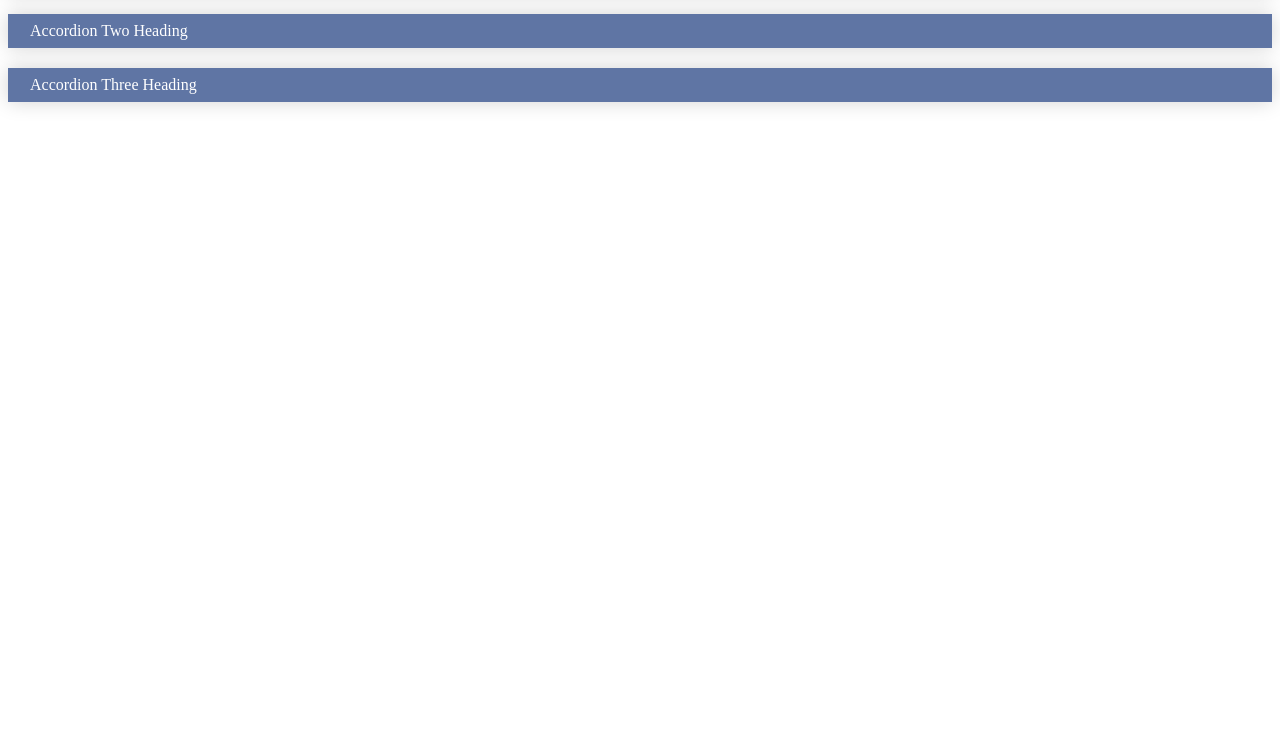
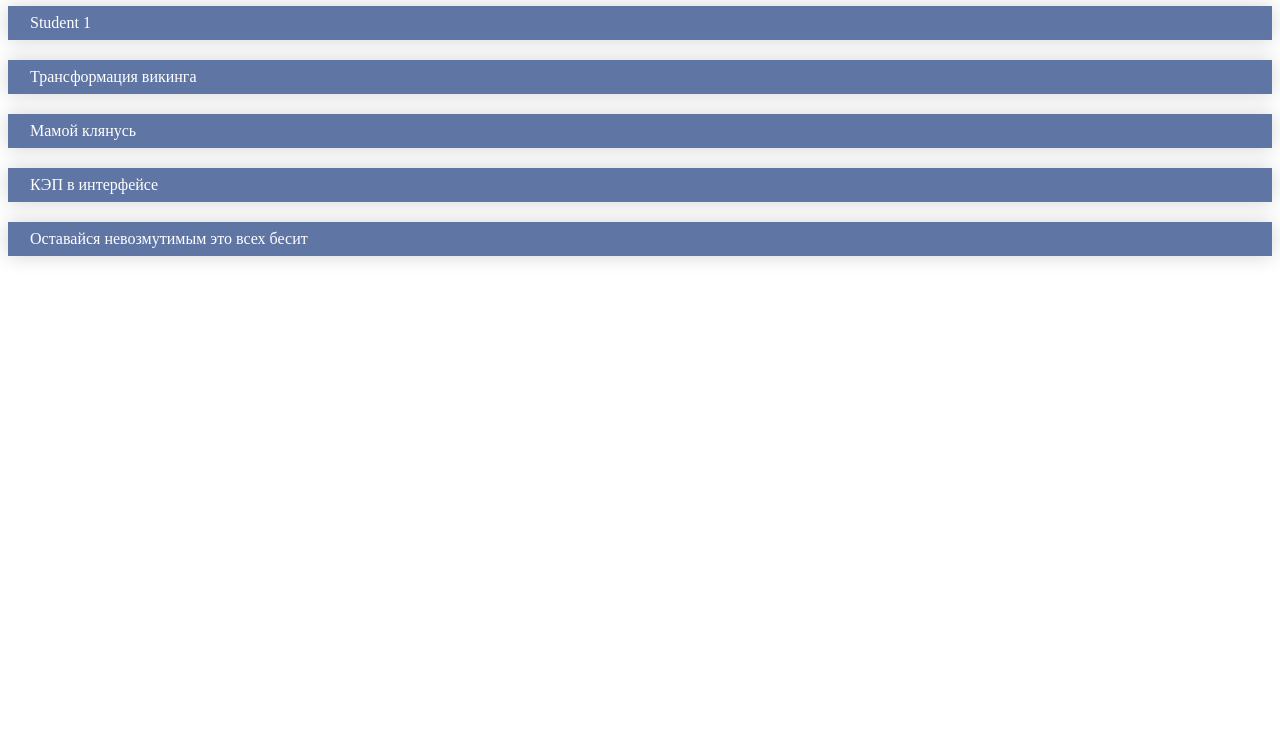
Before and after one commit to wildmakaka/cssBayan, a plain HTML site: page index.html in a window 1280 px wide. Shown: the part 60-800 px from the top of the page. Drawn offline with Linux system fonts and the light colour scheme.

Commit message:
feat: add pictures (Sat 11 Mar 23:16:09 MSK 2023)

```diff
--- a/index.html
+++ b/index.html
@@ -1,26 +1,26 @@
 <html>
   <head>
-<title>CSS Accordion using checkbox, label and div tags</title>
+    <title>CSS Bayan</title>
     <style>
       .hidecontent {
         display: none;
       }
 
       #myaccordion label {
-		box-shadow:0 0 20px #d4d4d4;
+        box-shadow: 0 0 20px #d4d4d4;
         display: block;
         padding: 8px 22px;
         margin: 20px 0px 1px 0px;
         cursor: pointer;
         background: #5f75a4;
-		color: #FFF;
-		transition: ease .5s;
+        color: #fff;
+        transition: ease 0.5s;
       }
       #myaccordion label:hover {
         background: #5f75ff;
       }
       .content {
-		box-shadow:0 0 20px #d4d4d4;
+        box-shadow: 0 0 20px #d4d4d4;
         background: #ffff;
         padding: 10px 25px;
         border: 1px solid #d4d4d4;
@@ -51,24 +51,39 @@
   </head>
 
   <body>
+    <div>
+      <h1>CSS Bayan</h1>
+    </div>
     <div id="myaccordion">
-	<input type="checkbox" id="accordion1" class="hidecontent"/>
-	<label for="accordion1">Accordion One Heading</label>
+      <input type="checkbox" id="accordion1" class="hidecontent" />
+      <label for="accordion1">Student 1</label>
       <div class="content hidecontent">
-		<p>Content for first Accordion.</p>
-		<p>Content for first Accordion.</p>
+        <img src="./img/1.png" alt="Student 1" />
+        <p>Student 1</p>
       </div>
-	<input type="checkbox" id="accordion2" class="hidecontent"/>
-	<label for="accordion2">Accordion Two Heading</label>
+      <input type="checkbox" id="accordion2" class="hidecontent" />
+      <label for="accordion2">Трансформация викинга</label>
       <div class="content hidecontent">
-		<p>Content for Second Accordion.</p>
-		<p>Content for Second Accordion.</p>
+        <img src="./img/2.jpg" alt="Трансформация викинга" />
+        <p>Трансформация викинга</p>
       </div>
-	<input type="checkbox" id="accordion3" class="hidecontent"/>
-	<label for="accordion3">Accordion Three Heading</label>
+      <input type="checkbox" id="accordion3" class="hidecontent" />
+      <label for="accordion3">Мамой клянусь</label>
       <div class="content hidecontent">
-		<p>Content for third Accordion.</p>
-		<p>Content for third Accordion.</p>
+        <img src="./img/3.jpg" alt="Мамой клянусь" />
+        <p>Мамой клянусь</p>
+      </div>
+      <input type="checkbox" id="accordion4" class="hidecontent" />
+      <label for="accordion4">КЭП в интерфейсе</label>
+      <div class="content hidecontent">
+        <img src="./img/4.jpg" alt="КЭП в интерфейсе" />
+        <p>КЭП в интерфейсе</p>
+      </div>
+      <input type="checkbox" id="accordion5" class="hidecontent" />
+      <label for="accordion5">Оставайся невозмутимым это всех бесит</label>
+      <div class="content hidecontent">
+        <img src="./img/5.jpg" alt="Оставайся невозмутимым это всех бесит" />
+        <p>Оставайся невозмутимым это всех бесит</p>
       </div>
     </div>
   </body>
```
Also changed, not shown: img/1.png (added), img/2.jpg (added), img/3.jpg (added), img/4.jpg (added), img/5.jpg (added), 1 other file. Lines whose indentation alone changed are shown as unchanged.
